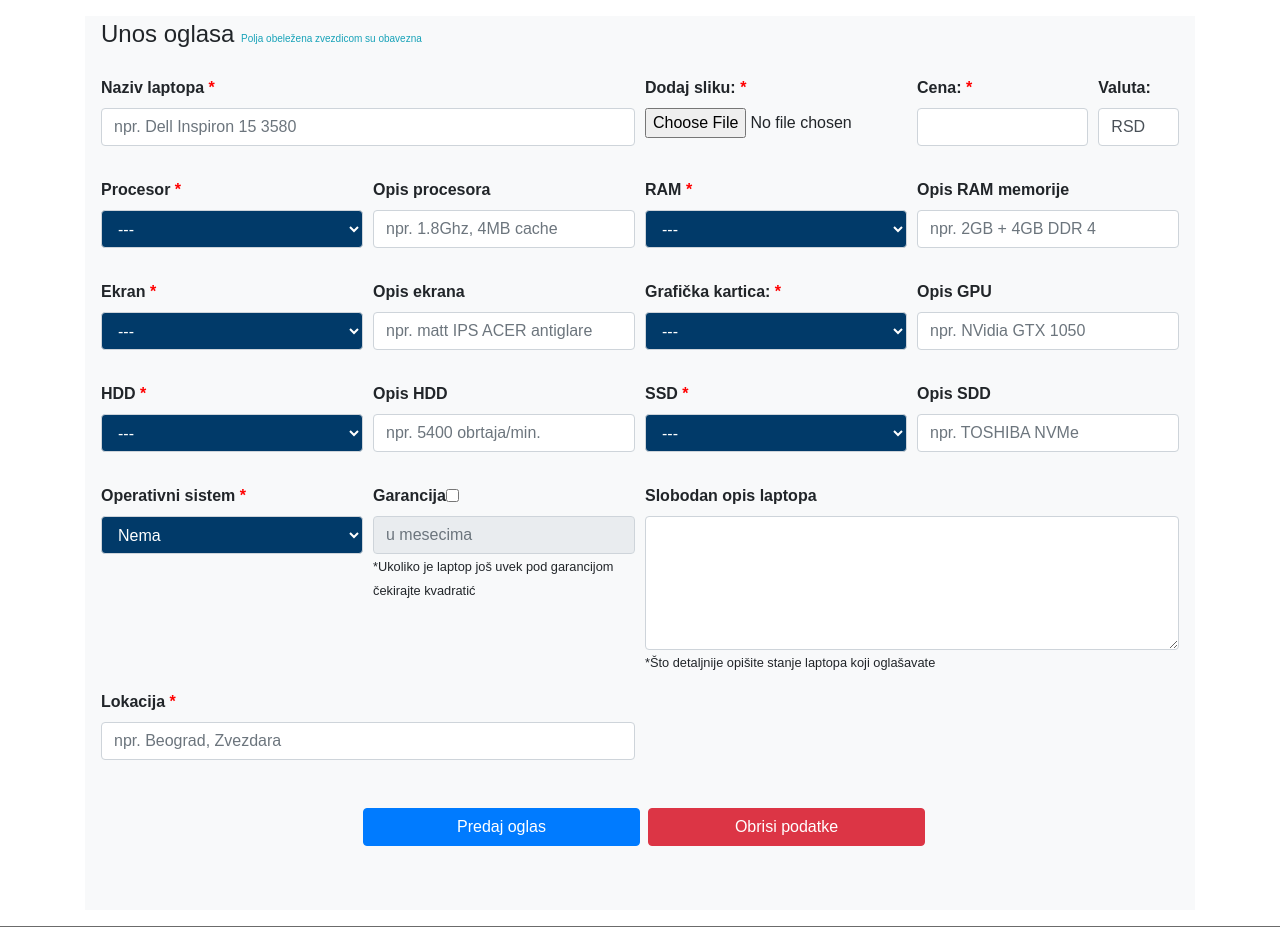
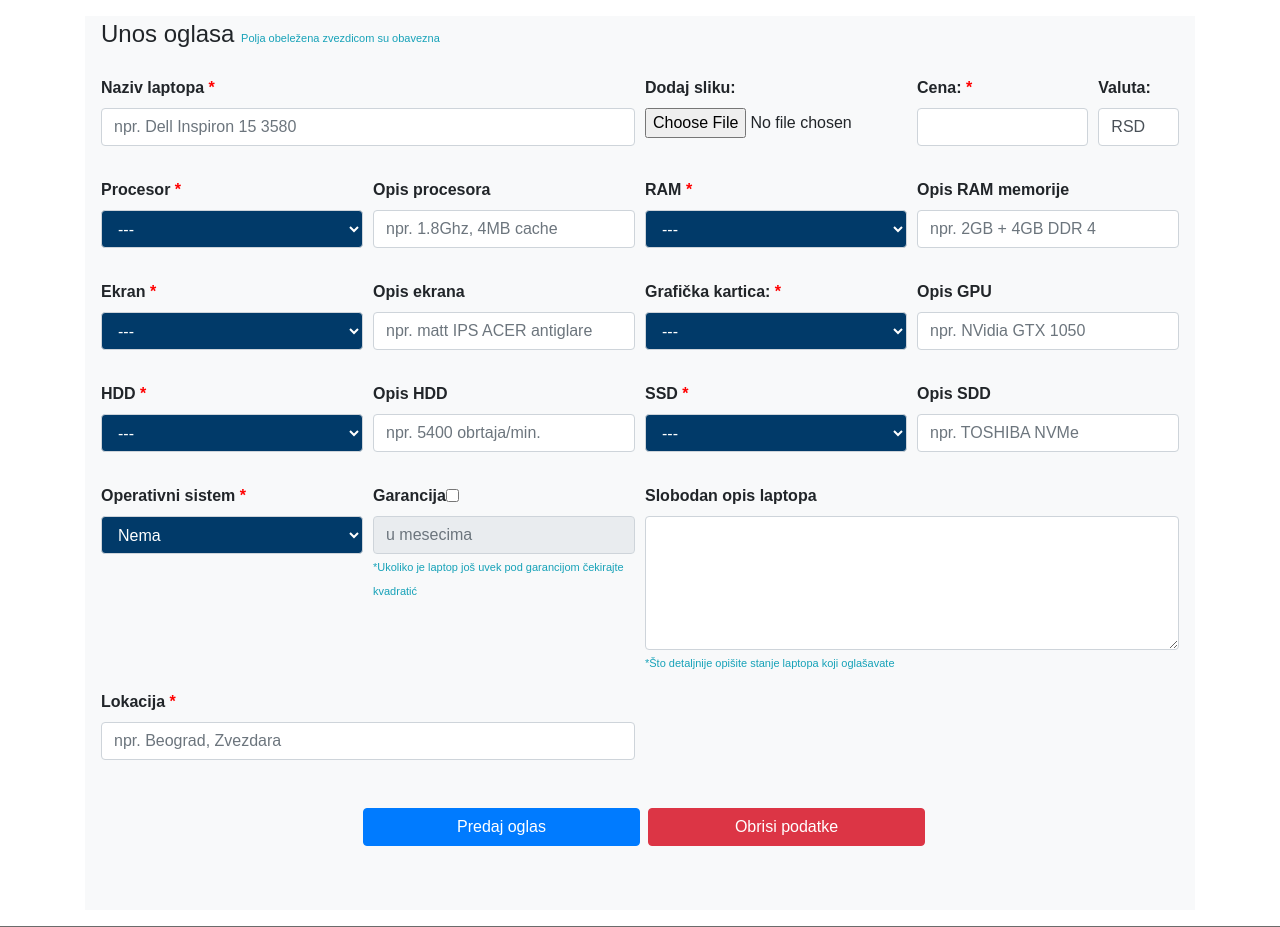
Before and after one commit to radosavb/Laptop-oglasi, a PHP site: page /create_oglas.php in a window 1280 px wide. Shown: the part 158-1085 px from the top of the page. Run offline with PHP 8.4, Linux system fonts and the light colour scheme; data that the repository does not hold is empty.

Commit message:
ispravljen upload slika i prikaz oglasa

```diff
--- a/create_oglas.php
+++ b/create_oglas.php
@@ -44,8 +44,6 @@ include_once './config/database.php';
       $garancija = 0;
     }
 
-    // $garancija = $_POST['garancija'];
-
 
 if(isset($_POST['predaj_oglas'])){
 
@@ -64,9 +62,7 @@ if(isset($_POST['predaj_oglas'])){
 
     $ekstenzije= array("jpeg","jpg","png");
 
-    // if(!isset($_POST['dodaj_sliku'])){
-    //   $slika = 'default.png';
-    // }
+  if(!empty($_FILES['dodaj_sliku']['name'])){
 
         if(in_array($slika_ext,$ekstenzije) === false){
         echo '<div id="neuspeh" class="alert alert-warning alert-dismissible fade show" role="alert">
@@ -77,7 +73,7 @@ if(isset($_POST['predaj_oglas'])){
         </div>';
         $uploadOk = 0;
         }
-
+//Sledeci deo koda ne radi. Kada je fajl veci od 2MB izbacuje niz greski.
         if($velicina_slike > 2097152){
         echo '<div id="neuspeh" class="alert alert-warning alert-dismissible fade show" role="alert">
           <strong>Fajl mora da bude manji od 2MB</strong>
@@ -95,11 +91,18 @@ if(isset($_POST['predaj_oglas'])){
             <span aria-hidden="true">&times;</span>
           </button>
         </div>';
+
           die();
+
         }
-    else{
+      }
+      else
+      {
+        $slika = 'default.png';
+      }
+
+
     move_uploaded_file($slika_tmp, $target);
-    }
 
     $sql = 'INSERT INTO oglas (naziv, cena, slika, cpu, cpu_opis, ram, tip_rama, gpu, gpu_opis, ekran, ekran_opis, hdd1, hdd1_opis, hdd2, hdd2_opis, os, slob_opis, Lokacija, garancija) VALUES (:naziv, :cena,:slika, :cpu, :cpu_opis, :ram, :tip_rama, :gpu, :gpu_opis, :ekran, :ekran_opis, :hdd1, :hdd1_opis, :hdd2, :hdd2_opis, :os, :slob_opis, :Lokacija, :garancija)';
     $stmt = $db->prepare($sql);
--- a/includes/search.php
+++ b/includes/search.php
@@ -111,7 +111,7 @@ if (
         foreach ($oglasi as $oglas) {
         $opis = $oglas->slob_opis;
         $kratak_opis=substr($opis,0,40);
-            echo '<div id="kartica" class="card d-flex justify-content-around mb-3 mx-2">
+        echo '<div id="kartica" class="card d-flex justify-content-around mb-3 mx-2">
         <img class="card-img-top" src="assets/images/'.$oglas->slika.'">
         <div class="card-body">
             <h5 class="card-title">' . $oglas->naziv . '</h5>
@@ -130,7 +130,7 @@ if (
                 </tr>
             </table>
             <p class="card-text ">'. $kratak_opis .'...</p>
-            <a href="./read_single_oglas.php?id=' . $oglas->oglas_id. '" class="btn btn-primary w-100">Detaljnije</a>
+            <a href="./read_single_oglas.php?oglas_id=' . $oglas->oglas_id. '" class="btn btn-primary w-100">Detaljnije</a>
         </div>
     </div>';
         }
--- a/unos_oglasa.php
+++ b/unos_oglasa.php
@@ -15,12 +15,11 @@
         label {
             font-weight: bold;
         }
-        #obavezna_polja{
+        .obavezna_polja{
             color: red;
         }
-        #info{
-            font-size: 10px;
-
+        .info{
+            font-size: 11px;
         }
     </style>
 </head>
@@ -32,19 +31,19 @@ include_once './includes/header.php';
 <div class="container">
     <form id="unos_oglasa" action="create_oglas.php" method="post" enctype="multipart/form-data" class="bg-light">
         <fieldset class="p-3 my-3">
-            <legend>Unos oglasa <span class="text-info" id="info">Polja obeležena zvezdicom su obavezna</span></legend>
+            <legend>Unos oglasa <span class="text-info info">Polja obeležena zvezdicom su obavezna</span></legend>
 
             <div class="form-row mb-3">
                 <div class="form-group col-md-6">
-                    <label for="naziv" class="">Naziv laptopa<span id="obavezna_polja"> *</span></label>
+                    <label for="naziv" class="">Naziv laptopa<span class="obavezna_polja"> *</span></label>
                     <input type="text" id="naziv" name="naziv" class="form-control" placeholder="npr. Dell Inspiron 15 3580">
                 </div>
                 <div class="form-group col-md-3">
-                    <label for="dodaj_sliku">Dodaj sliku:<span id="obavezna_polja"> *</span></label>
+                    <label for="dodaj_sliku">Dodaj sliku:</label>
                     <input type="file" id="dodaj_sliku" name="dodaj_sliku" class="form-control-file">
                 </div>
                 <div class="form-group col-md-2 col-6">
-                    <label for="cena" class="">Cena:<span id="obavezna_polja"> *</span></label>
+                    <label for="cena" class="">Cena:<span class="obavezna_polja"> *</span></label>
                     <input type="int" id="cena" name="cena" class="form-control">
                 </div>
                 <div class="form-group col-md-1 col-6">
@@ -56,7 +55,7 @@ include_once './includes/header.php';
             <div class="form-row mb-3">
 
                 <div class="form-group col-lg-3 col-md-6">
-                    <label for="cpu">Procesor<span id="obavezna_polja"> *</span></label>
+                    <label for="cpu">Procesor<span class="obavezna_polja"> *</span></label>
                     <select id="cpu" name="cpu" class="form-control">
                         <option value="">---</option>
                         <option value="Intel Core i9">Intel Core i9</option>
@@ -79,7 +78,7 @@ include_once './includes/header.php';
                 </div>
 
                 <div class="form-group col-lg-3 col-md-6">
-                    <label for="ram">RAM<span id="obavezna_polja"> *</span></label>
+                    <label for="ram">RAM<span class="obavezna_polja"> *</span></label>
                     <select id="ram" name="ram" class="form-control">
                         <option value="">---</option>
                         <option value="1">1 GB</option>
@@ -103,7 +102,7 @@ include_once './includes/header.php';
             <div class="form-row mb-3">
 
                 <div class="form-group col-lg-3 col-md-6">
-                    <label for="ekran">Ekran<span id="obavezna_polja"> *</span></label>
+                    <label for="ekran">Ekran<span class="obavezna_polja"> *</span></label>
                     <select id="ekran" name="ekran" class="form-control" >
                         <option value="">---</option>
                         <option value="12">12"</option>
@@ -117,7 +116,7 @@ include_once './includes/header.php';
                     <input class="form-control" type="text" id="ekran_opis" name="ekran_opis" placeholder="npr. matt IPS ACER antiglare">
                 </div>
                 <div class="form-group col-lg-3 col-md-6">
-                    <label for="gpu">Grafička kartica:<span id="obavezna_polja"> *</span></label>
+                    <label for="gpu">Grafička kartica:<span class="obavezna_polja"> *</span></label>
                     <select id="gpu" name="gpu" class="form-control" >
                         <option value="">---</option>
                         <option value="Integrisana">Integrisana</option>
@@ -136,7 +135,7 @@ include_once './includes/header.php';
             <div class="form-row mb-3">
 
                 <div class="form-group col-lg-3 col-md-6">
-                    <label for="hdd1">HDD<span id="obavezna_polja"> *</span></label>
+                    <label for="hdd1">HDD<span class="obavezna_polja"> *</span></label>
                     <select id="hdd1" name="hdd1" class="form-control">
                         <option value="">---</option>
                         <option value="nema">Nema</option>
@@ -153,7 +152,7 @@ include_once './includes/header.php';
                 </div>
 
                 <div class="form-group col-lg-3 col-md-6">
-                    <label for="hdd2">SSD<span id="obavezna_polja"> *</span></label>
+                    <label for="hdd2">SSD<span class="obavezna_polja"> *</span></label>
                     <select id="hdd2" name="hdd2" class="form-control" >
                         <option value="">---</option>
                         <option value="nema">Nema</option>
@@ -173,7 +172,7 @@ include_once './includes/header.php';
             <div class="form-row">
 
                 <div class="form-group col-lg-3 col-md-6">
-                    <label for="os">Operativni sistem<span id="obavezna_polja"> *</span></label>
+                    <label for="os">Operativni sistem<span class="obavezna_polja"> *</span></label>
                     <select id="os" name="os" class="form-control" >
                         <option value="Nema">Nema</option>
                         <option value="Windows">Windows</option>
@@ -187,13 +186,13 @@ include_once './includes/header.php';
                         <input class="form-check-input" type="checkbox" id="gar" name="gar" onclick="let garancija = document.getElementById('garancija'); if(this.checked){garancija.disabled = false; garancija.focus();}else{garancija.disabled = true;}">
                         <input id="garancija" name="garancija" class="form-control" type="int" placeholder="u mesecima" disabled="disabled">
                     </div>
-                    <small>*Ukoliko je laptop još uvek pod garancijom čekirajte kvadratić</small>
+                    <small class="info text-info">*Ukoliko je laptop još uvek pod garancijom čekirajte kvadratić</small>
                 </div>
 
                 <div class="form-group col-lg-6 col-md-12">
                     <label for="slob_opis">Slobodan opis laptopa</label>
                     <textarea class="form-control" id="slob_opis" name="slob_opis" cols="30" rows="5"></textarea>
-                    <small>*Što detaljnije opišite stanje laptopa koji oglašavate</small>
+                    <small class="info text-info">*Što detaljnije opišite stanje laptopa koji oglašavate</small>
                 </div>
 
             </div>
@@ -201,7 +200,7 @@ include_once './includes/header.php';
             <div id="pr" class="form-row mb-3">
 
                 <div class="form-group col-md-6">
-                    <label for="Lokacija">Lokacija<span id="obavezna_polja"> *</span></label>
+                    <label for="Lokacija">Lokacija<span class="obavezna_polja"> *</span></label>
                     <input class="form-control" type="text" id="Lokacija" name="Lokacija" placeholder="npr. Beograd, Zvezdara">
                 </div>
 
```
Also changed, not shown: read_single_oglas.php (+13 -3 lines). Lines whose indentation alone changed are shown as unchanged.
